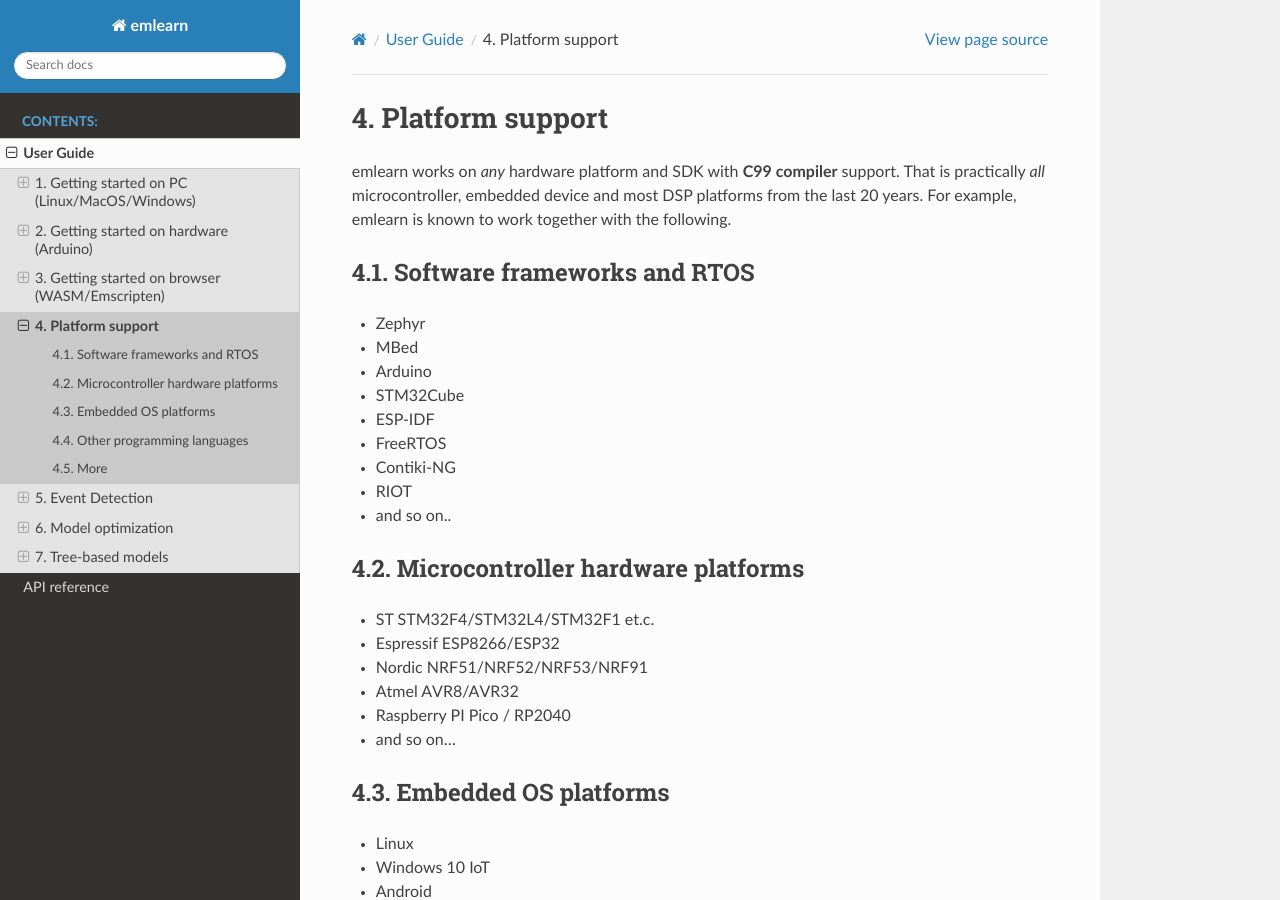
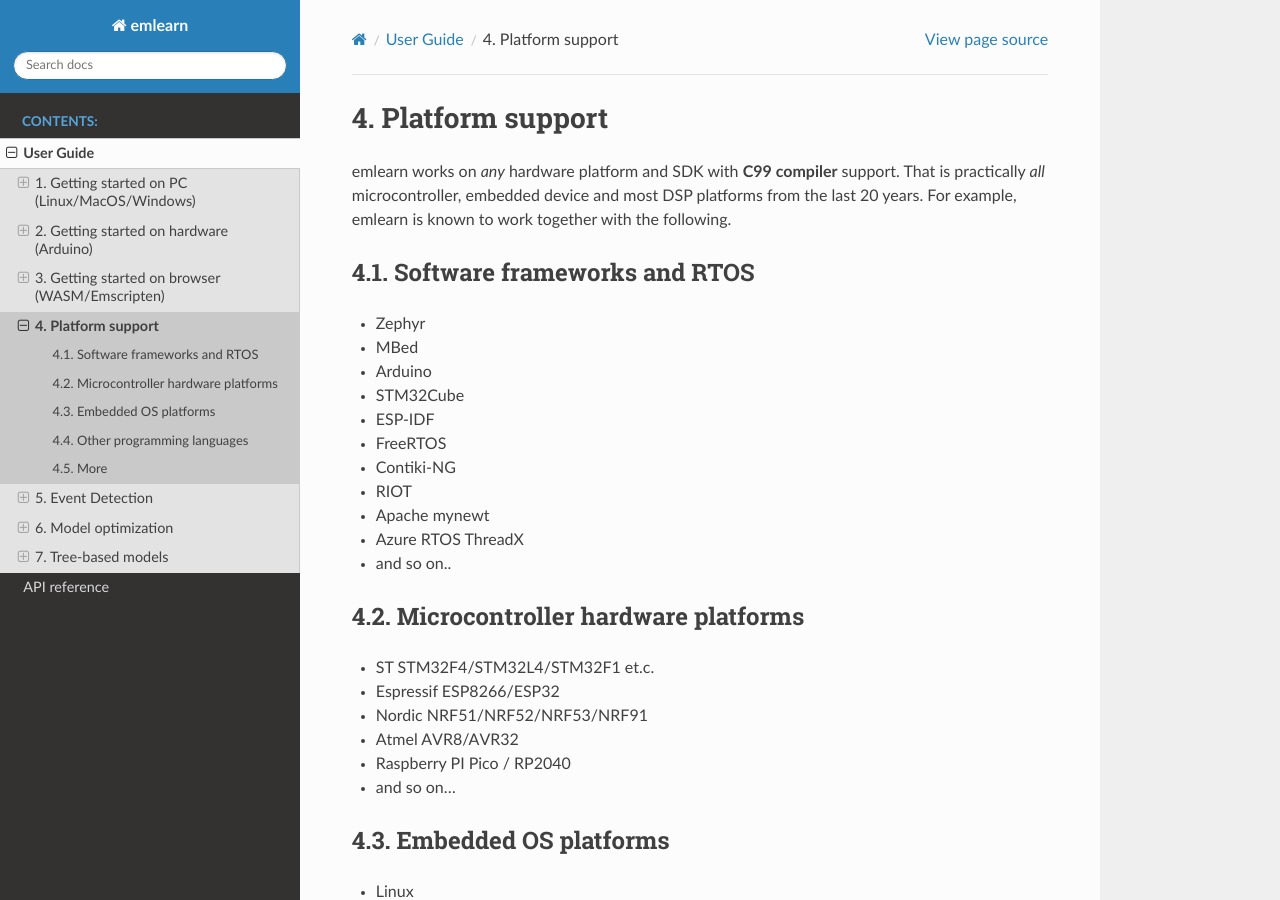
Before and after one commit to emlearn/emlearn, a Sphinx documentation site: the page built from docs/platform_support.md, in a window 1280 px wide and 900 px high. Built offline with Sphinx 7.4.7 and the Read the Docs theme 2.0.0, drawn with Linux system fonts in a browser that asks for light colours.

Commit message:
docs: More platform mentions

```diff
--- a/docs/platform_support.md
+++ b/docs/platform_support.md
@@ -15,6 +15,8 @@
 - FreeRTOS
 - Contiki-NG
 - RIOT
+- Apache mynewt
+- Azure RTOS ThreadX
 - and so on..
 
 ### Microcontroller hardware platforms
```
